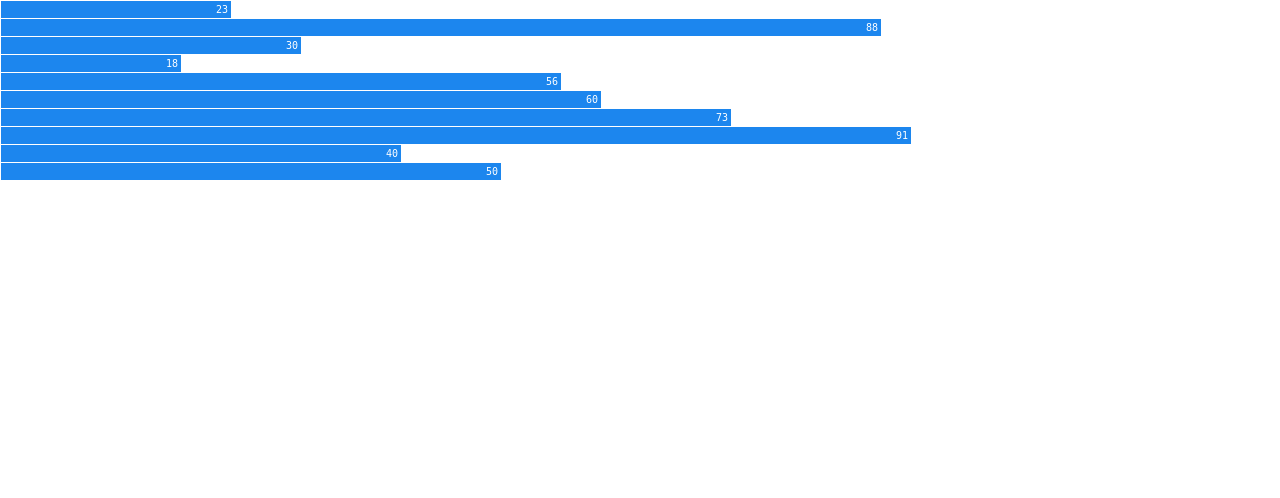
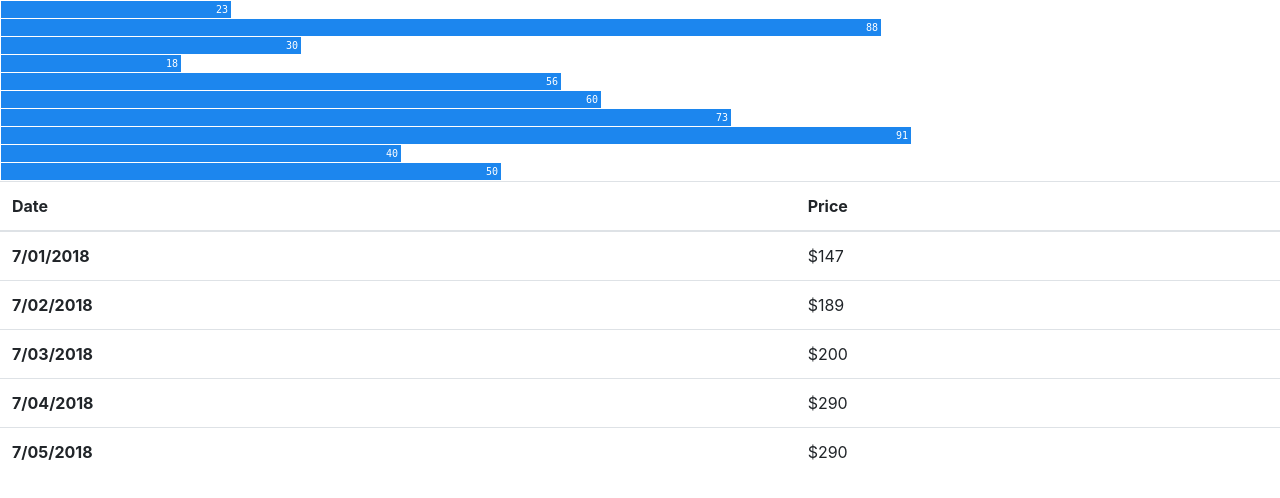
Before and after one commit to ddanskin/fun-with-data, a plain HTML site: page index.html in a window 1280 px wide. Drawn offline with nearby package versions, Linux system fonts and the light colour scheme.

Commit message:
edit table built with d3

```diff
--- a/index.html
+++ b/index.html
@@ -10,7 +10,13 @@
     <body>
         <div class="bar-chart"></div>
 
-        <table>
+        <table class="table table table-hover">
+            <thead>
+                <tr class="head">
+                    <th scope="col" class="head-date">Date</th>
+                    <th scope="col" class="head-price">Price</th>
+                </tr>
+            </thead>
             <tbody></tbody>
         </table>
         <script
--- a/main.js
+++ b/main.js
@@ -16,7 +16,11 @@ const tableData = [
     { date: '7/05/2018', price: 290.00 },
 ];
 
-d3.select("")
+d3.select("tbody")
     .selectAll("tr")
     .data(tableData)
     .enter().append("tr")
+    .html(function(d) {
+        return "<th scope='row'>" + d.date +
+            "</th><td>" + "$" + d.price + "</td>"
+    })
```
